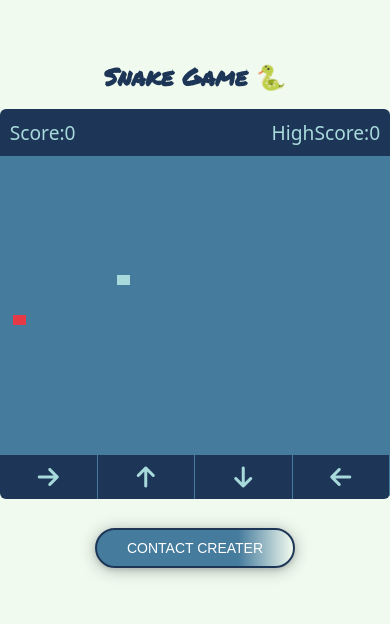
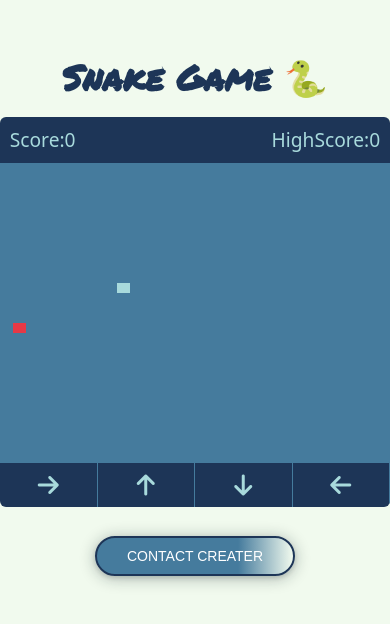
Before and after one commit to HarshitPG/Snake-Game, a plain HTML site: page index.html in a window 390 px wide. Shown: the part 110-734 px from the top of the page. Drawn offline with Linux system fonts and the light colour scheme.

Commit message:
Update styles.css

```diff
--- a/styles.css
+++ b/styles.css
@@ -105,7 +105,7 @@ border: solid 2px #0066cc;
 }
 @media (max-width:750px){
     h1{
-        font-size:150%;
+        font-size:35px;
     }
     .btn{
         font-size: 14px;
```
